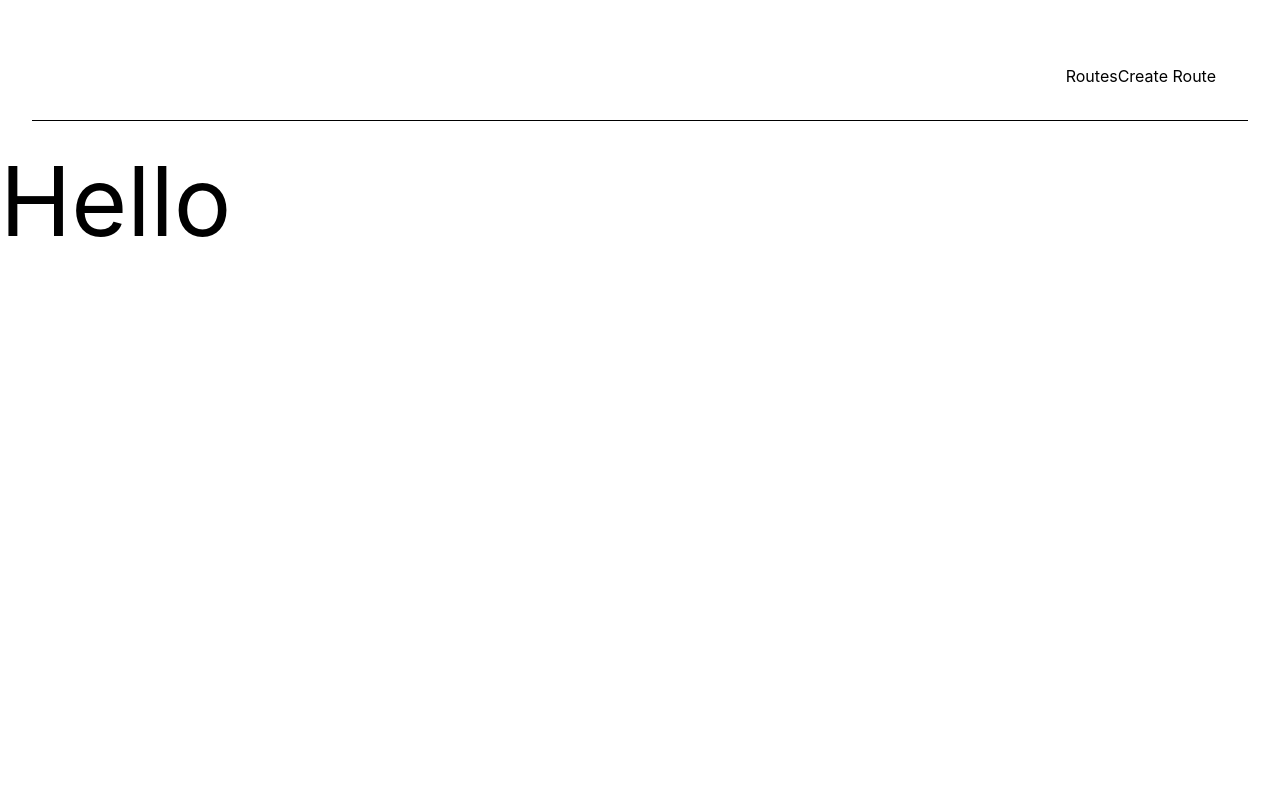
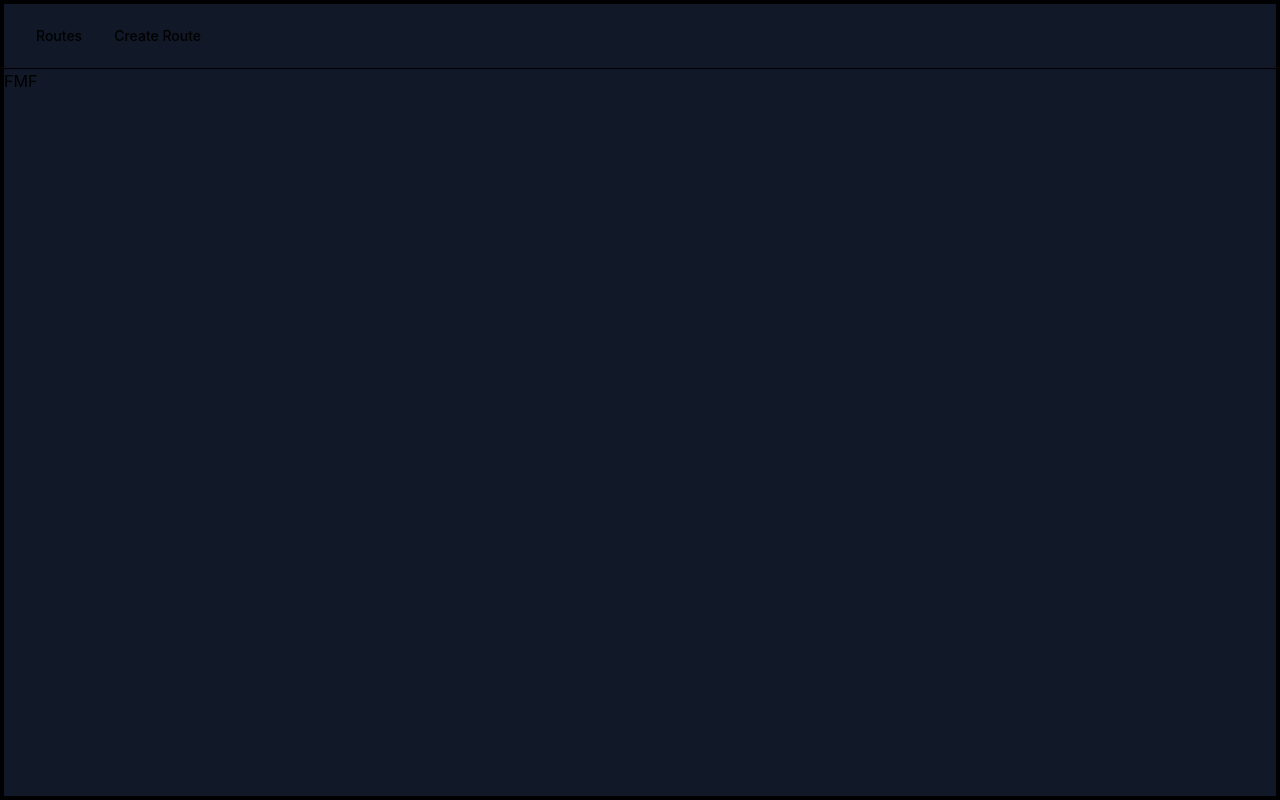
Before and after one commit to shawnmcmahon/fmf-nextjs13, a Next.js app: page / in a window 1280 px wide. Built offline with nearby package versions, Linux system fonts and the light colour scheme.

Commit message:
Bring height to full screen

```diff
--- a/app/components/nav.tsx
+++ b/app/components/nav.tsx
@@ -2,10 +2,12 @@ import React from 'react'
 
 const nav = () => {
   return (
-    <header className="w-100 border-b border-red m-8 flex flex-row-reverse">
-      <div className="flex justify-between m-8">
-        <a className="">Routes</a>
-        <a className="">Create Route</a>
+    <header className="sticky top-0 z-50 text-sm font-medium text-white bg-gray-900 border-b border-gray-800/75">
+      <div className="flex items-center justify-between h-16 max-w-screen-xl px-4 mx-auto sm:px-6 lg:px-8">
+        <nav className="hidden sm:flex sm:items-center sm:gap-4 lg:gap-8 text-white">
+          <a href="/routes" className="text-white">Routes</a>
+          <a href="/createRoute" className="">Create Route</a>
+        </nav>
       </div>
     </header>
   )
--- a/app/globals.css
+++ b/app/globals.css
@@ -11,10 +11,6 @@ body {
 }
 
 
-* {
-  box-sizing: border-box;
-  boder: 2px solid red;
-}
 
 @media (prefers-color-scheme: dark) {
 
--- a/app/page.tsx
+++ b/app/page.tsx
@@ -2,13 +2,11 @@ import Nav from './components/nav'
 
 export default function Home() {
   return (
-    <div className="">
-      <main className="">
+    <div className="border-4 border-red-700 bg-[#111827] w-100 h-screen min-h-full flex flex-col">
       <Nav />
-          <h1 className="text-8xl">
-            Hello
+          <h1 className="">
+            FMF
           </h1>
-      </main>
     </div>
     )
 }
```
